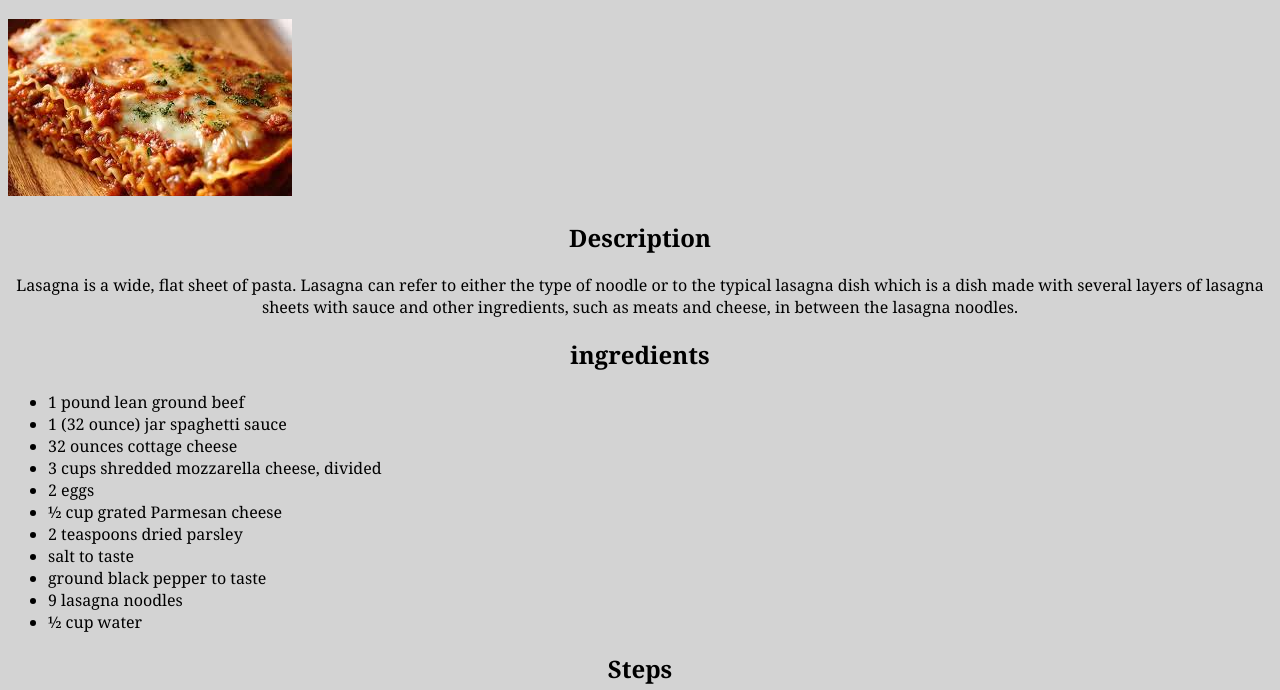
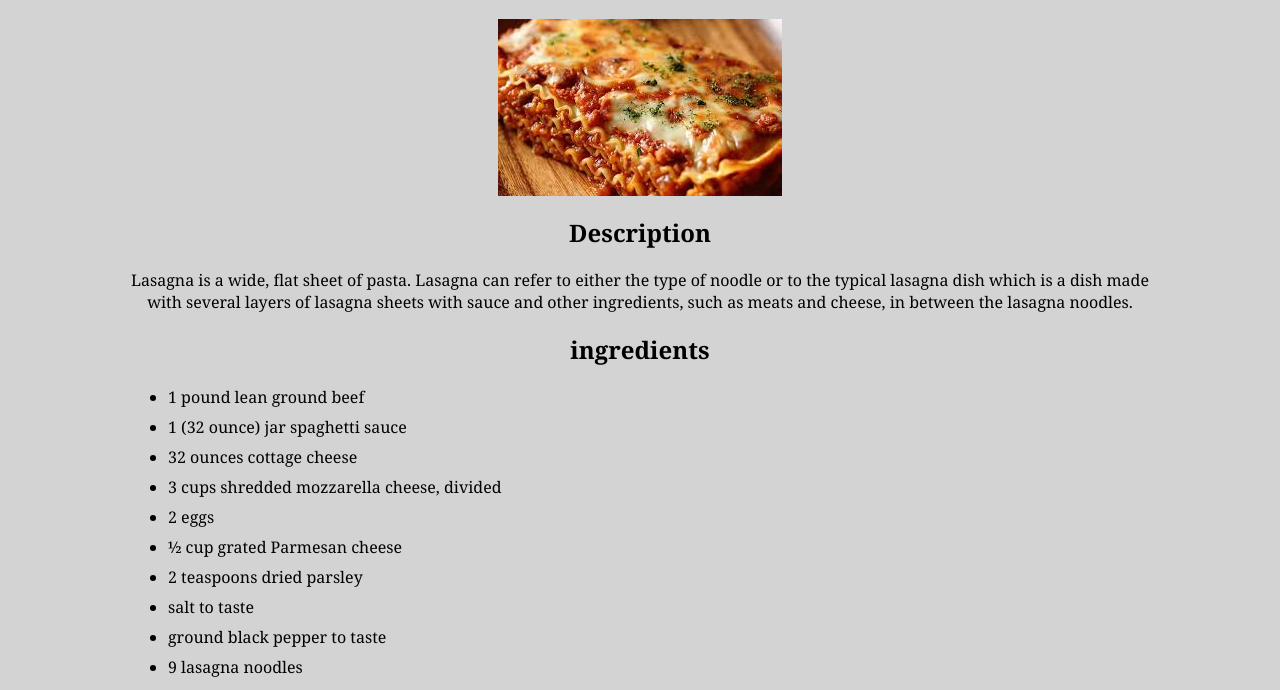
Before and after one commit to rjeunen/odinRecipes, a plain HTML site: page recipes/lasagna.html in a window 1280 px wide. Shown: the part 67-757 px from the top of the page. Drawn offline with Linux system fonts and the light colour scheme.

Commit message:
added some padding and marins to all pages

```diff
--- a/css/styles.css
+++ b/css/styles.css
@@ -2,9 +2,17 @@
     font-family: Georgia, 'Times New Roman', Times, serif;
     background-color: lightgrey;
 }
-
+body{
+    width: 80%;
+    margin: 0 auto;
+}
 .link{
     color: black;
+}
+
+img{
+    display: block;
+    margin: 0 auto;
 }
 
 h1,
@@ -12,3 +20,7 @@ h2,
 p{
     text-align: center;
 }
+
+li{
+    margin-bottom: 8px;
+}
```
Also changed, not shown: index.html (indentation only).
